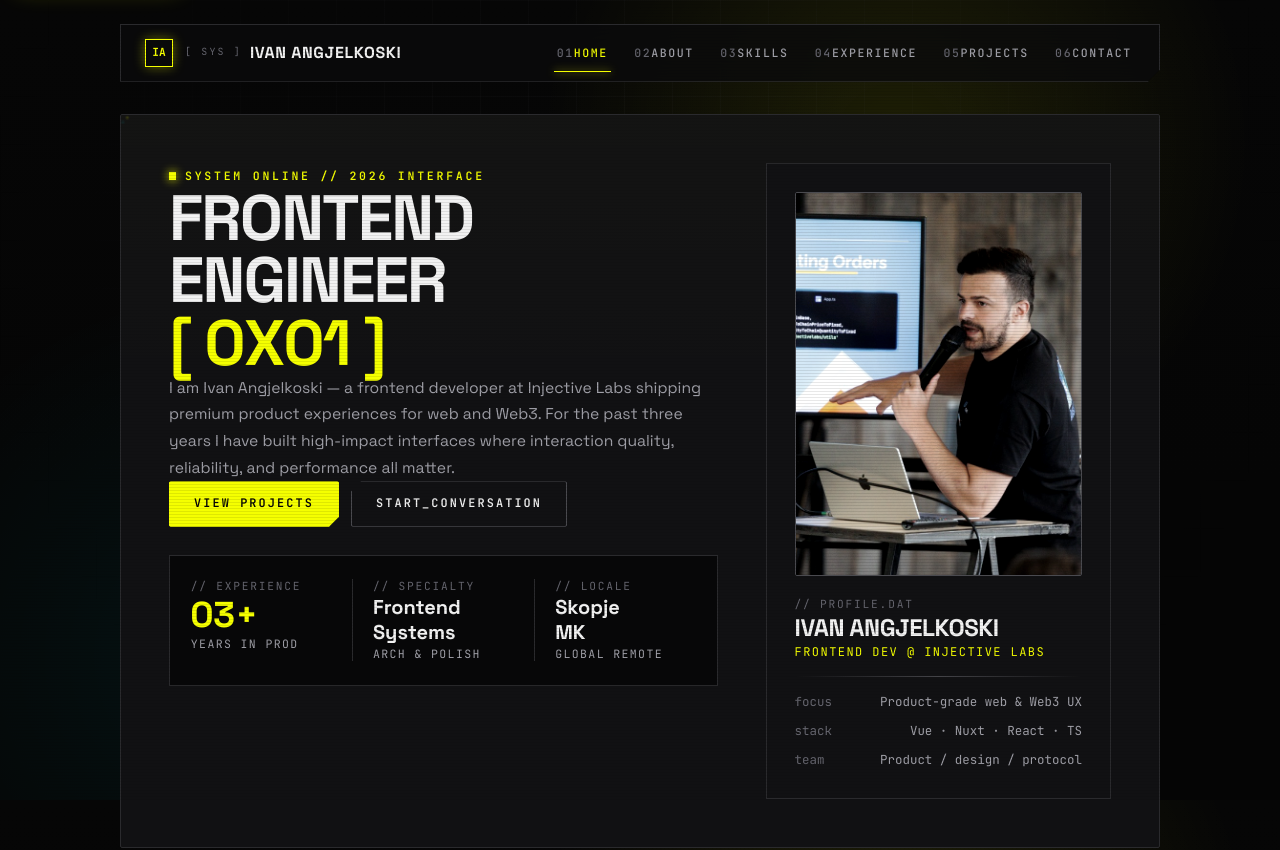
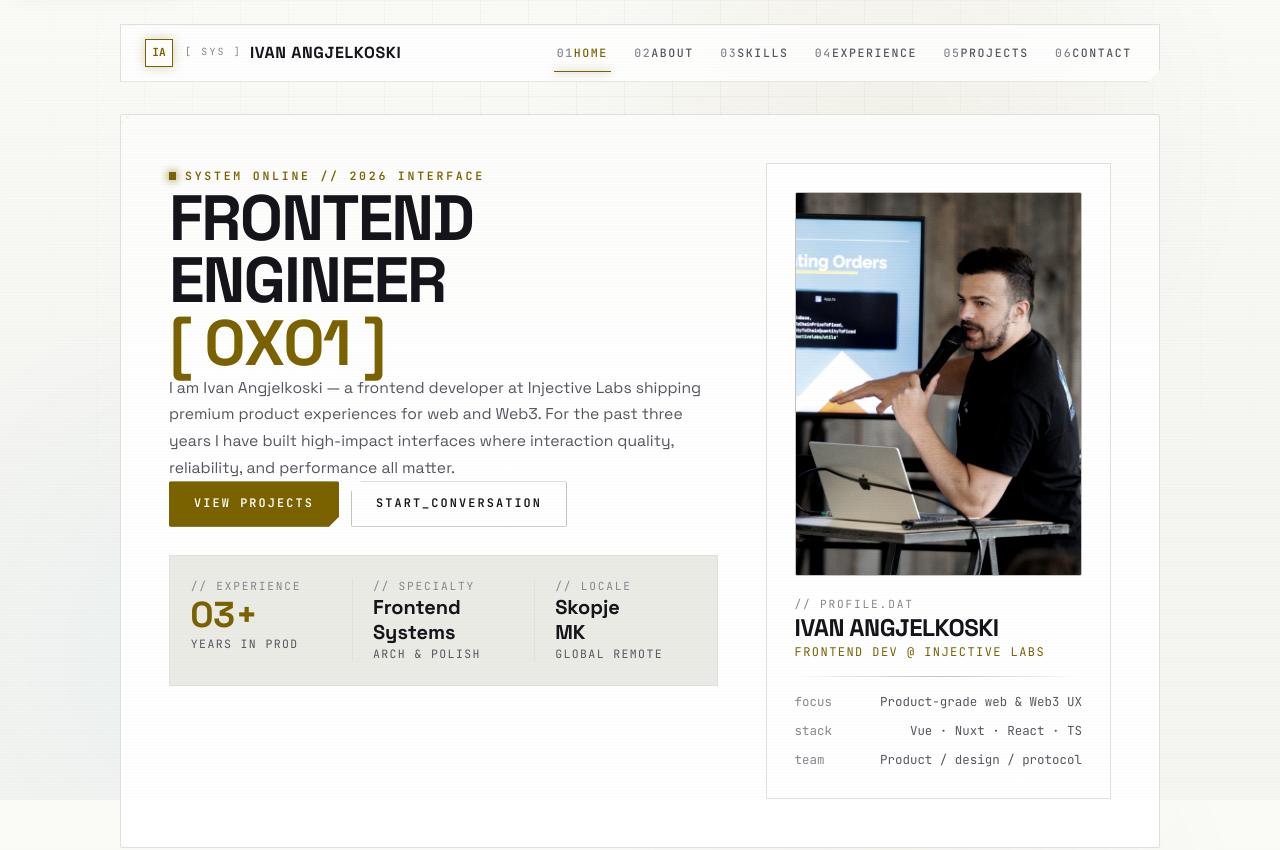
Before and after one commit to ivan-angjelkoski/ivan-angjelkoski-com, a Nuxt app: page / in a window 1280 px wide. Shown: the top 850 px of the page. Built offline with nearby package versions, Linux system fonts and the light colour scheme.

Commit message:
feat: convert site to light mode (#48)
Rework palette to light (off-white bg, dark text, dark-gold accent #7a6200). Retune shadows/glows/grid/scanlines and lighten hardcoded dark values across 6 components. Update theme-color/color-scheme meta + favicon.

```diff
--- a/app/assets/css/main.css
+++ b/app/assets/css/main.css
@@ -3,38 +3,38 @@
 
 :root {
   /* Backgrounds */
-  --color-bg: #050505;
-  --color-bg-elevated: #0b0b0c;
-  --color-bg-panel: #111113;
-  --color-bg-inset: #070708;
+  --color-bg: #f5f5f2;
+  --color-bg-elevated: #ffffff;
+  --color-bg-panel: #ffffff;
+  --color-bg-inset: #ebebe6;
 
   /* Borders */
-  --color-border: #2a2a2d;
-  --color-border-strong: #4a4a4f;
-  --color-border-accent: #f5ff00;
+  --color-border: #e1e1dc;
+  --color-border-strong: #c4c4be;
+  --color-border-accent: var(--color-accent);
 
   /* Text */
-  --color-text: #f2f2f2;
-  --color-text-muted: #a0a0a8;
-  --color-text-subtle: #66666f;
-  --color-text-inverse: #050505;
+  --color-text: #14141a;
+  --color-text-muted: #56565f;
+  --color-text-subtle: #86868e;
+  --color-text-inverse: #ffffff;
 
   /* Accent */
-  --color-accent: #f5ff00;
-  --color-accent-hover: #fbff4d;
-  --color-accent-active: #cdd600;
+  --color-accent: #7a6200;
+  --color-accent-hover: #947a00;
+  --color-accent-active: #635100;
 
   /* Secondary neon accents */
-  --color-cyan: #00eaff;
-  --color-magenta: #ff2bd6;
-  --color-red: #ff3b3b;
-  --color-green: #39ff88;
+  --color-cyan: #0098b5;
+  --color-magenta: #c81fa3;
+  --color-red: #d61f1f;
+  --color-green: #1f9e54;
 
   /* Status */
-  --color-success: #39ff88;
-  --color-warning: #f5ff00;
-  --color-error: #ff3b3b;
-  --color-info: #00eaff;
+  --color-success: #1f9e54;
+  --color-warning: #7a6200;
+  --color-error: #d61f1f;
+  --color-info: #0098b5;
 
   /* Motion */
   --ease-mech: cubic-bezier(0.16, 1, 0.3, 1);
@@ -42,9 +42,9 @@
   --dur-mid: 200ms;
 
   /* Shadows / glow */
-  --shadow-glow-yellow: 0 0 24px rgba(245, 255, 0, 0.3);
-  --shadow-glow-cyan: 0 0 24px rgba(0, 234, 255, 0.25);
-  --shadow-hard: 8px 8px 0 #000;
+  --shadow-glow-yellow: 0 0 24px rgba(122, 98, 0, 0.18);
+  --shadow-glow-cyan: 0 0 24px rgba(0, 152, 181, 0.16);
+  --shadow-hard: 8px 8px 0 rgba(20, 20, 26, 0.88);
 
   /* Backwards-compat aliases used by legacy markup */
   --bg: var(--color-bg);
@@ -74,9 +74,9 @@ body {
   color: var(--color-text);
   background-color: var(--color-bg);
   background-image:
-    radial-gradient(circle at 70% 18%, rgba(245, 255, 0, 0.10), transparent 32%),
-    radial-gradient(circle at 18% 82%, rgba(0, 234, 255, 0.06), transparent 30%),
-    linear-gradient(180deg, #060606 0%, #050505 60%);
+    radial-gradient(circle at 70% 18%, rgba(122, 98, 0, 0.05), transparent 32%),
+    radial-gradient(circle at 18% 82%, rgba(0, 152, 181, 0.04), transparent 30%),
+    linear-gradient(180deg, #fafaf7 0%, #f5f5f2 60%);
   background-attachment: fixed;
 }
 
@@ -87,8 +87,8 @@ body::before {
   inset: 0;
   pointer-events: none;
   background-image:
-    linear-gradient(rgba(74, 74, 79, 0.10) 1px, transparent 1px),
-    linear-gradient(90deg, rgba(74, 74, 79, 0.10) 1px, transparent 1px);
+    linear-gradient(rgba(20, 20, 26, 0.05) 1px, transparent 1px),
+    linear-gradient(90deg, rgba(20, 20, 26, 0.05) 1px, transparent 1px);
   background-size: 48px 48px;
   -webkit-mask-image: radial-gradient(circle at 50% 30%, #000 0%, transparent 78%);
   mask-image: radial-gradient(circle at 50% 30%, #000 0%, transparent 78%);
@@ -104,13 +104,13 @@ body::after {
   background-image:
     repeating-linear-gradient(
       0deg,
-      rgba(0, 0, 0, 0.18) 0px,
-      rgba(0, 0, 0, 0.18) 1px,
+      rgba(20, 20, 26, 0.04) 0px,
+      rgba(20, 20, 26, 0.04) 1px,
       transparent 1px,
       transparent 3px
     );
   mix-blend-mode: multiply;
-  opacity: 0.5;
+  opacity: 0.35;
   z-index: 0;
 }
 
@@ -175,8 +175,8 @@ button {
   position: absolute;
   inset: 0;
   background:
-    radial-gradient(circle at 70% 30%, rgba(245, 255, 0, 0.16), transparent 28%),
-    radial-gradient(circle at 20% 80%, rgba(0, 234, 255, 0.08), transparent 26%);
+    radial-gradient(circle at 70% 30%, rgba(122, 98, 0, 0.07), transparent 28%),
+    radial-gradient(circle at 20% 80%, rgba(0, 152, 181, 0.05), transparent 26%);
   pointer-events: none;
 }
 
@@ -284,7 +284,7 @@ button {
   border: 1px solid var(--color-border);
   border-radius: 2px;
   background:
-    linear-gradient(180deg, rgba(245, 255, 0, 0.012), transparent 40%),
+    linear-gradient(180deg, rgba(122, 98, 0, 0.02), transparent 40%),
     var(--color-bg-panel);
   position: relative;
 }
@@ -399,7 +399,7 @@ button {
   background: var(--color-accent-hover);
   border-color: var(--color-accent-hover);
   transform: translate(2px, -2px);
-  box-shadow: 6px 6px 0 #000, 0 0 28px rgba(245, 255, 0, 0.45);
+  box-shadow: 6px 6px 0 rgba(20, 20, 26, 0.88), 0 0 28px rgba(122, 98, 0, 0.3);
 }
 
 .btn-primary:active {
@@ -417,7 +417,7 @@ button {
 .btn-secondary:hover {
   border-color: var(--color-accent);
   color: var(--color-accent);
-  background: rgba(245, 255, 0, 0.05);
+  background: rgba(122, 98, 0, 0.08);
 }
 
 .btn:active {
@@ -515,7 +515,7 @@ button {
 .chip:hover {
   color: var(--color-accent);
   border-color: var(--color-accent);
-  background: rgba(245, 255, 0, 0.05);
+  background: rgba(122, 98, 0, 0.08);
 }
 
 /* ============ PROJECT SHELL ============ */
@@ -534,7 +534,7 @@ button {
 .project-shell:hover {
   transform: translate(-3px, -3px);
   border-color: var(--color-accent);
-  box-shadow: 6px 6px 0 #000, 0 0 24px rgba(245, 255, 0, 0.18);
+  box-shadow: 6px 6px 0 rgba(20, 20, 26, 0.88), 0 0 24px rgba(122, 98, 0, 0.16);
 }
 
 .media-frame {
@@ -543,16 +543,16 @@ button {
   border-radius: 2px;
   border: 1px solid var(--color-border-strong);
   background:
-    radial-gradient(circle at 80% 20%, rgba(245, 255, 0, 0.10), transparent 50%),
-    radial-gradient(circle at 10% 90%, rgba(0, 234, 255, 0.08), transparent 55%),
-    linear-gradient(135deg, #0c0c0e, #070708);
+    radial-gradient(circle at 80% 20%, rgba(122, 98, 0, 0.08), transparent 50%),
+    radial-gradient(circle at 10% 90%, rgba(0, 152, 181, 0.06), transparent 55%),
+    linear-gradient(135deg, #eeeee9, #e4e4df);
 }
 
 .media-frame::after {
   content: "";
   position: absolute;
   inset: 0;
-  background: linear-gradient(120deg, transparent 0%, rgba(245, 255, 0, 0.08) 35%, transparent 65%);
+  background: linear-gradient(120deg, transparent 0%, rgba(122, 98, 0, 0.12) 35%, transparent 65%);
   transform: translateX(-130%);
   transition: transform 650ms var(--ease-mech);
   pointer-events: none;
@@ -581,7 +581,7 @@ button {
 .link-chip:hover {
   color: var(--color-accent);
   border-color: var(--color-accent);
-  background: rgba(245, 255, 0, 0.05);
+  background: rgba(122, 98, 0, 0.08);
 }
 
 .link-chip[aria-disabled="true"] {
--- a/app/components/AppHeader.vue
+++ b/app/components/AppHeader.vue
@@ -105,14 +105,14 @@ onBeforeUnmount(() => {
 <template>
   <header class="sticky top-4 z-40">
     <div
-      class="border border-[var(--color-border)] bg-[rgba(11,11,12,0.78)] px-4 py-3 backdrop-blur-md sm:px-6"
+      class="border border-[var(--color-border)] bg-[rgba(255,255,255,0.82)] px-4 py-3 backdrop-blur-md sm:px-6"
       style="clip-path: polygon(0 0, 100% 0, 100% calc(100% - 12px), calc(100% - 12px) 100%, 0 100%);"
     >
       <nav class="flex items-center justify-between gap-4" aria-label="Primary navigation">
         <a href="#home" class="group inline-flex min-w-0 items-center gap-3">
           <span
             class="inline-flex h-7 w-7 items-center justify-center border border-[var(--color-accent)] font-['JetBrains_Mono'] text-[0.7rem] font-bold text-[var(--color-accent)]"
-            style="box-shadow: 0 0 12px rgba(245,255,0,0.4);"
+            style="box-shadow: 0 0 12px rgba(122,98,0,0.3);"
           >
             IA
           </span>
@@ -184,7 +184,7 @@ onBeforeUnmount(() => {
         aria-label="Mobile navigation"
       >
         <button
-          class="absolute inset-0 h-full w-full bg-[rgba(0,0,0,0.78)] backdrop-blur-[2px]"
+          class="absolute inset-0 h-full w-full bg-[rgba(20,20,26,0.5)] backdrop-blur-[2px]"
           aria-label="Close navigation menu"
           @click="closeMenu(true)"
         />
@@ -232,7 +232,7 @@ onBeforeUnmount(() => {
               <li v-for="link in navLinks" :key="`mobile-${link.href}`">
                 <a
                   :href="link.href"
-                  class="group flex items-center gap-3 border border-transparent px-4 py-3 font-['JetBrains_Mono'] text-sm font-medium uppercase tracking-[0.14em] text-[var(--color-text-muted)] hover:border-[var(--color-accent)] hover:bg-[rgba(245,255,0,0.05)] hover:text-[var(--color-accent)] focus-visible:outline-none focus-visible:ring-2 focus-visible:ring-[var(--color-accent)]"
+                  class="group flex items-center gap-3 border border-transparent px-4 py-3 font-['JetBrains_Mono'] text-sm font-medium uppercase tracking-[0.14em] text-[var(--color-text-muted)] hover:border-[var(--color-accent)] hover:bg-[rgba(122,98,0,0.08)] hover:text-[var(--color-accent)] focus-visible:outline-none focus-visible:ring-2 focus-visible:ring-[var(--color-accent)]"
                   @click="closeMenu(false)"
                 >
                   <span class="text-[var(--color-text-subtle)]">{{ link.index }}</span>
--- a/app/components/ContactSection.vue
+++ b/app/components/ContactSection.vue
@@ -4,8 +4,8 @@
     class="contact-animate relative overflow-hidden border border-[var(--color-accent)] bg-[var(--color-bg-panel)] p-7 text-center sm:p-12"
     style="clip-path: polygon(0 16px, 16px 0, 100% 0, 100% calc(100% - 16px), calc(100% - 16px) 100%, 0 100%);"
   >
-    <div class="pointer-events-none absolute inset-0 bg-[radial-gradient(circle_at_top,rgba(245,255,0,0.16),transparent_62%)]" />
-    <div class="pointer-events-none absolute inset-0 opacity-[0.05] mix-blend-screen" style="background-image: linear-gradient(rgba(245,255,0,1) 1px, transparent 1px), linear-gradient(90deg, rgba(245,255,0,1) 1px, transparent 1px); background-size: 40px 40px;" />
+    <div class="pointer-events-none absolute inset-0 bg-[radial-gradient(circle_at_top,rgba(122,98,0,0.08),transparent_62%)]" />
+    <div class="pointer-events-none absolute inset-0 opacity-[0.5] mix-blend-multiply" style="background-image: linear-gradient(rgba(20,20,26,0.06) 1px, transparent 1px), linear-gradient(90deg, rgba(20,20,26,0.06) 1px, transparent 1px); background-size: 40px 40px;" />
 
     <div class="relative mx-auto max-w-3xl space-y-5">
       <p class="eyebrow mx-auto justify-center">// Initialize_Contact</p>
--- a/app/components/ExperienceSection.vue
+++ b/app/components/ExperienceSection.vue
@@ -38,7 +38,7 @@ const experience: ExperienceEntry[] = [
         :key="`${item.company}-${item.role}`"
         class="premium-card experience-animate relative overflow-hidden p-6 sm:p-8"
       >
-        <div class="absolute left-0 top-0 h-full w-1 bg-[var(--color-accent)]" style="box-shadow: 0 0 16px rgba(245,255,0,0.6);" />
+        <div class="absolute left-0 top-0 h-full w-1 bg-[var(--color-accent)]" style="box-shadow: 0 0 16px rgba(122,98,0,0.35);" />
 
         <div class="ml-3 space-y-6 sm:ml-5">
           <div class="flex flex-wrap items-start justify-between gap-3">
--- a/app/components/ProjectsSection.vue
+++ b/app/components/ProjectsSection.vue
@@ -74,7 +74,7 @@ const projects: Project[] = [
       >
         <div class="project-media lg:col-span-7">
           <div class="media-frame h-56 p-5 sm:h-72">
-            <div class="flex h-full flex-col justify-between border border-[var(--color-border-strong)] bg-[rgba(0,0,0,0.45)] p-5">
+            <div class="flex h-full flex-col justify-between border border-[var(--color-border-strong)] bg-[rgba(235,235,230,0.7)] p-5">
               <div class="flex items-center justify-between">
                 <p class="muted-meta tabular">CASE // {{ String(index + 1).padStart(2, "0") }}</p>
                 <div class="flex gap-1.5">
@@ -95,7 +95,7 @@ const projects: Project[] = [
             <div class="flex items-center gap-3">
               <span
                 v-if="project.featured"
-                class="inline-flex items-center gap-1.5 border border-[var(--color-accent)] bg-[rgba(245,255,0,0.08)] px-2 py-0.5 font-['JetBrains_Mono'] text-[0.66rem] font-semibold uppercase tracking-[0.14em] text-[var(--color-accent)]"
+                class="inline-flex items-center gap-1.5 border border-[var(--color-accent)] bg-[rgba(122,98,0,0.1)] px-2 py-0.5 font-['JetBrains_Mono'] text-[0.66rem] font-semibold uppercase tracking-[0.14em] text-[var(--color-accent)]"
               >
                 &#9733; Featured
               </span>
--- a/app/components/SkillsSection.vue
+++ b/app/components/SkillsSection.vue
@@ -55,7 +55,7 @@ const skillGroups: SkillGroup[] = [
         <li
           v-for="group in skillGroups"
           :key="group.category"
-          class="skills-animate grid gap-3 px-6 py-5 transition-colors duration-150 hover:bg-[rgba(245,255,0,0.02)] sm:grid-cols-[minmax(13rem,0.4fr)_1fr] sm:items-center sm:gap-8 sm:px-8 sm:py-6"
+          class="skills-animate grid gap-3 px-6 py-5 transition-colors duration-150 hover:bg-[rgba(122,98,0,0.04)] sm:grid-cols-[minmax(13rem,0.4fr)_1fr] sm:items-center sm:gap-8 sm:px-8 sm:py-6"
         >
           <div class="flex items-baseline gap-3">
             <span class="font-['JetBrains_Mono'] text-[0.72rem] font-semibold tracking-[0.16em] text-[var(--color-accent)]">{{ group.index }}</span>
--- a/nuxt.config.ts
+++ b/nuxt.config.ts
@@ -9,8 +9,8 @@ export default defineNuxtConfig({
     head: {
       link: [{ rel: "icon", type: "image/svg+xml", href: "/favicon.svg" }],
       meta: [
-        { name: "theme-color", content: "#050505" },
-        { name: "color-scheme", content: "dark" },
+        { name: "theme-color", content: "#f5f5f2" },
+        { name: "color-scheme", content: "light" },
       ],
     },
   },
```
Also changed, not shown: public/favicon.svg.
